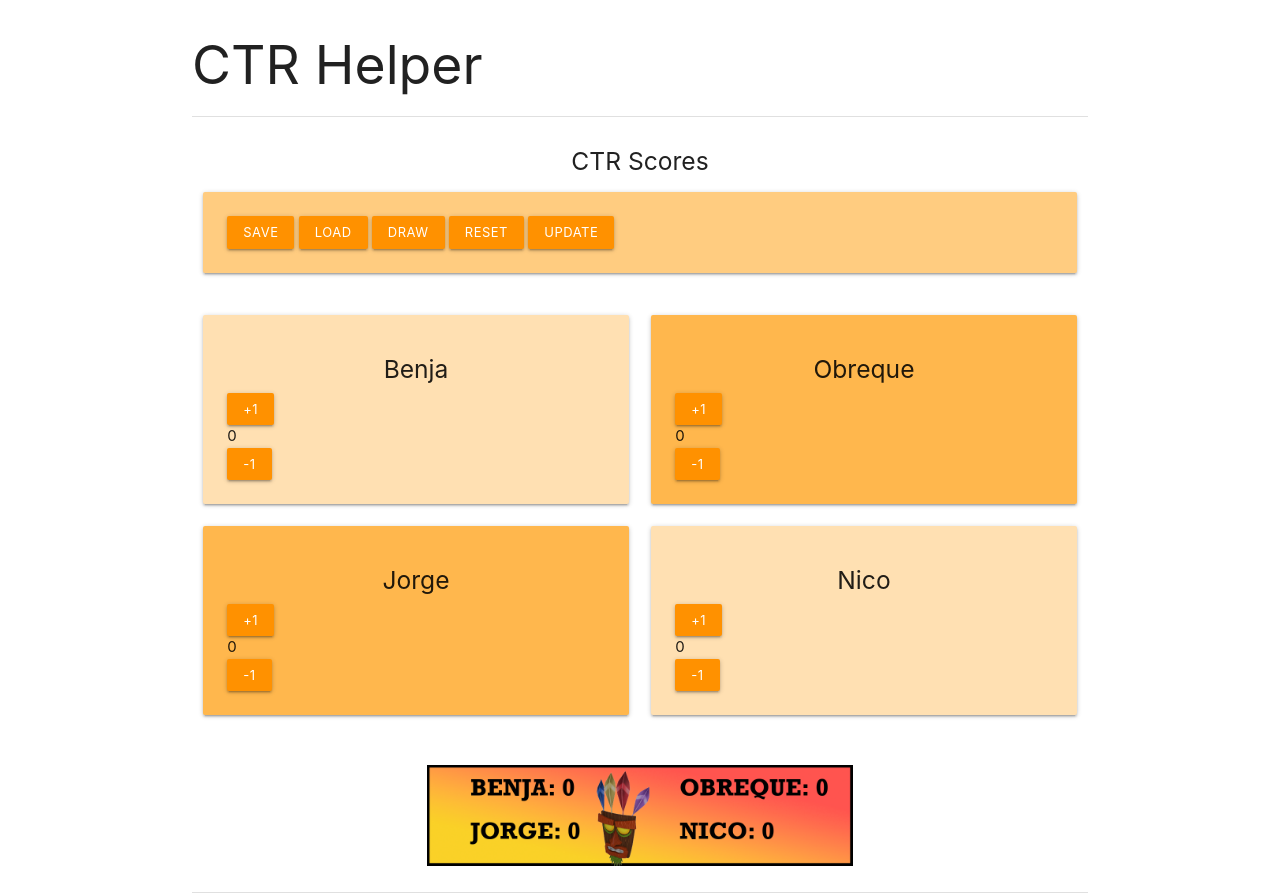
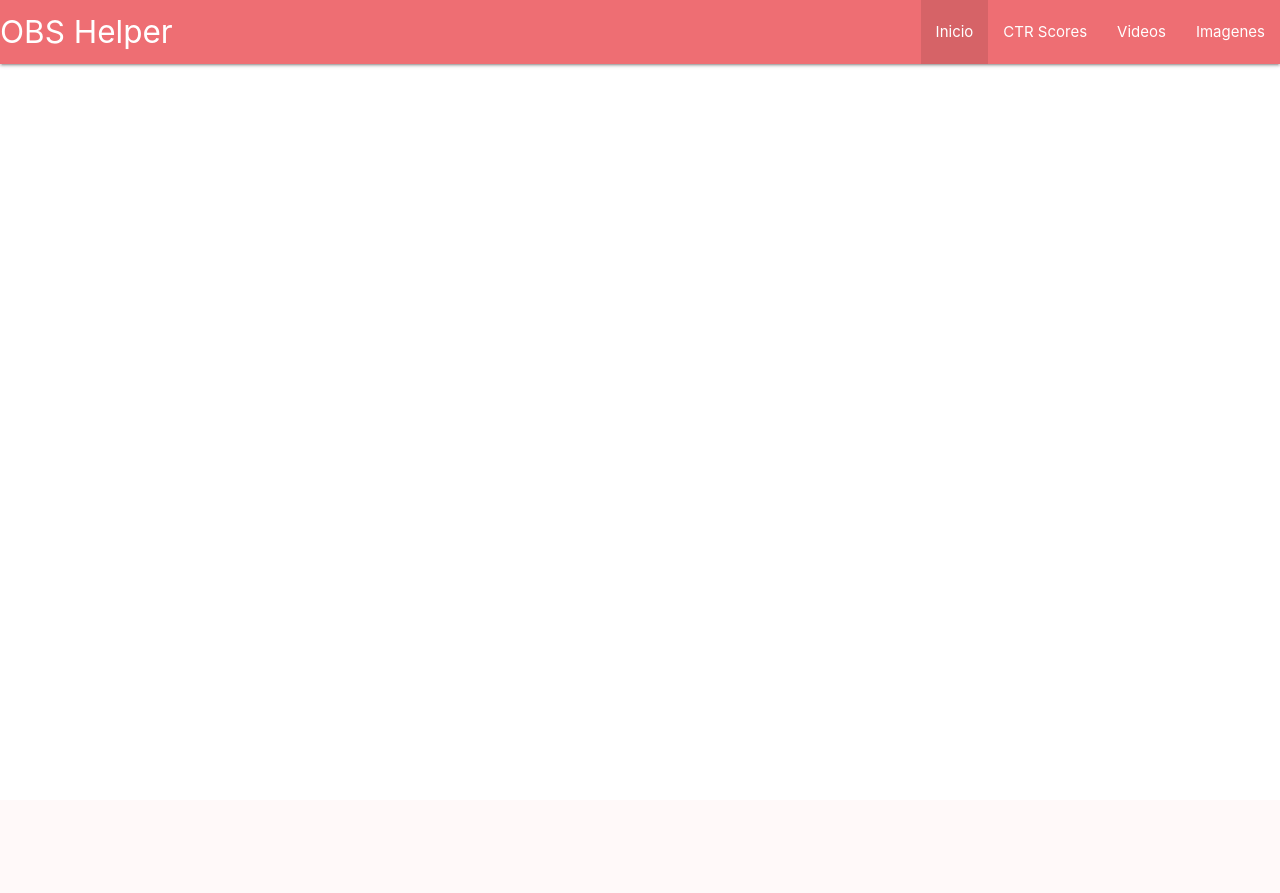
Before and after one commit to benja-opazo/obs-banner-flask, a Flask app: page / in a window 1280 px wide. After the commit the page ends 67 px from the top, so only its background shows below. Run offline with Flask 2, Linux system fonts and the light colour scheme.

Commit message:
added navbar, videos, imagenes, inicio

```diff
--- a/app.py
+++ b/app.py
@@ -4,6 +4,8 @@ from flask import Flask, render_template, request, jsonify
 import json
 from PIL import Image, ImageDraw, ImageFont
 import numpy as np
+from yt_dlp import YoutubeDL
+import os
 app = Flask(__name__)
 
 
@@ -12,7 +14,7 @@ AVAILABLE_COMMANDS = {
     '+1': plus,
     '-1': minus
 }
-p1, p2, p3, p4 = "Benja", "Obreque", "Jorge", "Nico"
+p1, p2, p3, p4 = "Benja", "Obreque", "Peters", "Nico"
 AVAILABLE_PLAYERS = {
     'p1': p1,
     'p2': p2,
@@ -27,14 +29,56 @@ scores = {
     "p4" : [0, AVAILABLE_PLAYERS['p4']],
 }
 
+# Dice el estado de la descarga de video. -1 no ha descargado nada, 0 error, 1 exito
+videostatus = -1
+
 scores_json = dict()
 
 @app.route('/', methods=['GET', 'POST'])
 def execute():
-    return render_template('index.html', commands=AVAILABLE_COMMANDS, players=AVAILABLE_PLAYERS, scores=scores)
+    return render_template('index.html', currentpage="inicio")
 
-@app.route('/<cmd>')
-def command(cmd=None):
+@app.route('/ctrscores/', methods=['GET', 'POST'])
+def execute_ctrscores():
+    return render_template('ctrscores.html', currentpage="ctrscores", commands=AVAILABLE_COMMANDS, players=AVAILABLE_PLAYERS, scores=scores)
+
+@app.route('/videos/', methods=['GET', 'POST'])
+def execute_videos():
+    return render_template('videos.html', currentpage="videos", videostatus=videostatus)
+
+@app.route('/videos/<cmd>')
+def videos_command(cmd=None):
+    global videostatus
+    if cmd =="submit_video":
+        if os.path.isfile('output/video.mp4'):
+            os.remove('output/video.mp4')
+
+        URLS = ['https://www.youtube.com/watch?v=adQw4w9WgXcQ']
+        ydl_opts = {
+            'format': 'mp4',
+            'outtmpl': 'output/video.mp4'
+        }
+        with YoutubeDL(ydl_opts) as ydl:
+            try:
+                ydl.download(URLS)
+                videostatus = 1
+            except:
+                videostatus = 0
+    elif cmd=="delete_video":
+        if os.path.isfile('output/video.mp4'):
+            os.remove('output/video.mp4')
+        videostatus = -1
+    elif cmd=="update_buttons":
+        if videostatus==1:
+            return jsonify(icon="done", theclass="green")
+        else:
+            return jsonify(icon="error", theclass="red")
+    return render_template('videos.html', currentpage="videos", videostatus=videostatus)
+
+
+
+@app.route('/ctrscores/<cmd>')
+def ctrscores_command(cmd=None):
     if cmd.find('-') > 0:
         score_delta, player = cmd.split('-')
         if (score_delta == 'plus'):
@@ -64,11 +108,9 @@ def command(cmd=None):
             draw_banner(scores)
 
         if cmd =='update_scores':
-            print("update")
+            #print("update")
             return jsonify(scores=scores)
-
-
-    return render_template('index.html', commands=AVAILABLE_COMMANDS, players=AVAILABLE_PLAYERS, scores=scores)
+    return render_template('ctrscores.html', commands=AVAILABLE_COMMANDS, players=AVAILABLE_PLAYERS, scores=scores)
 
 
 def draw_banner(scores):
--- a/requirements.txt
+++ b/requirements.txt
@@ -1,3 +1,4 @@
 flask
 pillow
 numpy
+yt-dlp
--- a/score.json
+++ b/score.json
@@ -1,6 +1,6 @@
 {
     "p1": [
-        5,
+        0,
         "Benja"
     ],
     "p2": [
@@ -9,7 +9,7 @@
     ],
     "p3": [
         0,
-        "Jorge"
+        "Peters"
     ],
     "p4": [
         0,
--- a/static/js/myscript.js
+++ b/static/js/myscript.js
@@ -36,9 +36,9 @@ addEventListener("DOMContentLoaded", function() {
 
   $(document).ready(function () {
 
-    $('.update-btn').click(function(){
+    $('.update-btn-ctrscores').click(function(){
       $.ajax({
-        url: '/update_scores',
+        url: '/ctrscores/update_scores',
         type: 'get',
         contentType: 'application/json',
         success: function(response) {
@@ -46,8 +46,30 @@ addEventListener("DOMContentLoaded", function() {
           $('.score-update-p2').text(response.scores.p2[0])
           $('.score-update-p3').text(response.scores.p3[0])
           $('.score-update-p4').text(response.scores.p4[0])
-          $('.score-update-img').attr('src', 'static/output/banner_scores.png' + '?' + new Date().getTime())
+          $('.score-update-img').attr('src', '/static/output/banner_scores.png' + '?' + new Date().getTime())
         }
       })
     })
 })
+
+
+$(document).ready(function () {
+
+  $('.update-btn-videos').click(function(){
+    $.ajax({
+      url: '/videos/update_buttons',
+      type: 'get',
+      contentType: 'application/json',
+      success: function(response) {
+        $('.videostatus-icon').text(response.icon)
+        $('.videostatus-class').removeClass("green").addClass(response.theclass)
+
+      }
+    })
+  })
+})
+
+
+$(document).ready(function(){
+  $('.sidenav').sidenav();
+});
--- a/templates/index.html
+++ b/templates/index.html
@@ -14,74 +14,29 @@
     </head>
 
     <body>
-    <div class='container'>
-            <h2>CTR Helper</h2>
+        <nav>
+            <div class="nav-wrapper">
+              <a href="#!" class="brand-logo">OBS Helper</a>
+              <a href="#" data-target="mobile-demo" class="sidenav-trigger"><i class="material-icons">menu</i></a>
+              <ul class="right hide-on-med-and-down">
+                <li class="active"><a href="/">Inicio</a></li>
+                <li><a href="/ctrscores">CTR Scores</a></li>
+                <li><a href="/videos">Videos</a></li>
+                <li><a href="/imagenes">Imagenes</a></li>
+              </ul>
+            </div>
+          </nav>
 
-            <div class="divider"></div>
-            <div class="section">
-                <h5 class="center-align"> CTR Scores </h5>
-                <div class="row">
-                    <div class="col s12">
-                        <div class="card-panel orange lighten-3 card-panel hoverable">
-                            <button class="command waves-effect waves-light btn-small orange accent-3 center" type="submit" name="render" value="render_scores">
-                                Save
-                            </button>
-                            <button class="command waves-effect waves-light btn-small orange accent-3 center update-btn" type="submit" name="load" value="load_scores">
-                                Load
-                            </button>
-                            <button class="command waves-effect waves-light btn-small orange accent-3 center update-btn" type="submit" name="draw" value="draw_banner">
-                                Draw
-                            </button>
-                            <button class="command waves-effect waves-light btn-small orange accent-3 center update-btn" type="submit" name="reset" value="reset_scores">
-                                Reset
-                            </button>
-                            <button class="command waves-effect waves-light btn-small orange accent-3 center update-btn" type="submit" name="update" value="update_scores">
-                                Update
-                            </button>
-                        </div>
-                    </div>
-                </div>
+          <ul class="sidenav" id="mobile-demo">
+            <li class="active"><a href="/">Inicio</a></li>
+            <li><a href="/ctrscores">CTR Scores</a></li>
+            <li><a href="/videos">Videos</a></li>
+            <li><a href="/imagenes">Imagenes</a></li>
+          </ul>
+    </body>
 
-                <div class="row">
-                    {% for playernumber, name in players.items() %}
-                        <div class="col s6">
-                            {% set playernumber_int = playernumber[1] | int %}
-                            {% if playernumber_int % 4 == 1 or playernumber_int % 4 == 0  %}
-                                <div class="card-panel orange lighten-4 card-panel hoverable">
-                            {% else %}
-                                <div class="card-panel orange lighten-2 card-panel hoverable">
-                            {% endif %}
-
-                            <h5 class="center-align"> {{name}}</h5>
-                                {% for label, command in commands.items() %}
-                                    <button class="command waves-effect waves-light btn-small orange accent-3 center update-btn" type="submit" name="score_button" value="{{ command }}-{{ playernumber }}">
-                                        {% if label == '+1' %}
-                                            +1
-                                        {% elif label == '-1' %}
-                                            -1
-                                        {% endif %}
-
-                                    </button>
-                                    {% if label == '+1' %}
-                                    <div class="score-update-{{ playernumber }}"> {{scores[playernumber][0]}}</div>
-                                    {% endif%}
-                                {% endfor %}
-                                </div>
-                        </div>
-                    {% endfor %}
-                </div>
-            </div>
-            <div class="row">
-                <div class="col s12 m6 offset-m3">
-                    <img class="responsive-img center score-update-img" src="{{ url_for('static', filename='output/banner_scores.png') }}">
-                </div>
-            </div>
-            <div class="divider"></div>
-
-        </div>
-        <!--JavaScript at end of body for optimized loading-->
-        <script type="text/javascript" src="{{url_for('static', filename='js/jquery.min.js')}}"></script>
-        <script src="{{url_for('static', filename='js/myscript.js')}}"></script>
-        <script type="text/javascript" src="{{url_for('static', filename='js/materialize.js')}}"></script>
-    </body>
+    <!--JavaScript at end of body for optimized loading-->
+    <script type="text/javascript" src="{{url_for('static', filename='js/jquery.min.js')}}"></script>
+    <script src="{{url_for('static', filename='js/myscript.js')}}"></script>
+    <script type="text/javascript" src="{{url_for('static', filename='js/materialize.js')}}"></script>
 </html>
```
Also changed, not shown: pillowtest.py (deleted, +0 -41 lines), templates/ctrscores.html (added, +106 -0 lines), templates/videos.html (added, +73 -0 lines), 2385865.png (deleted), static/output/banner_scores.png.
